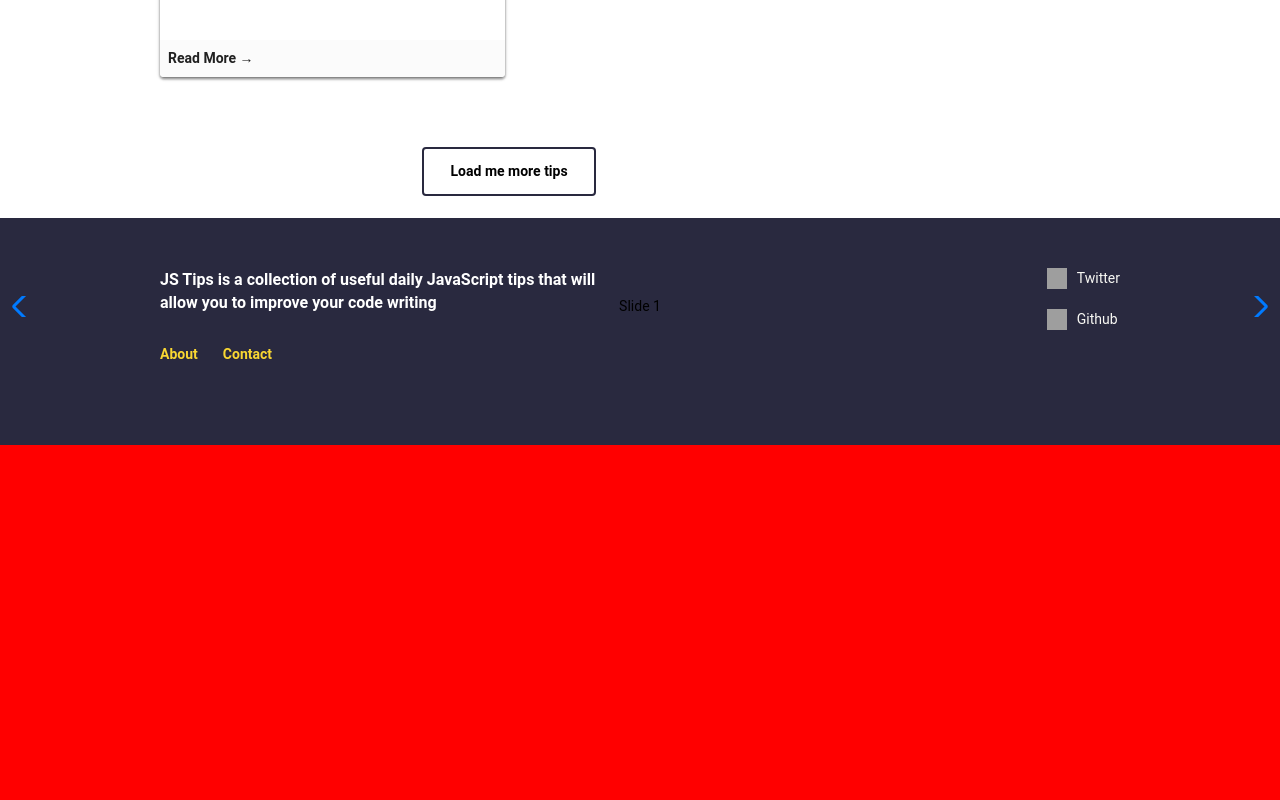
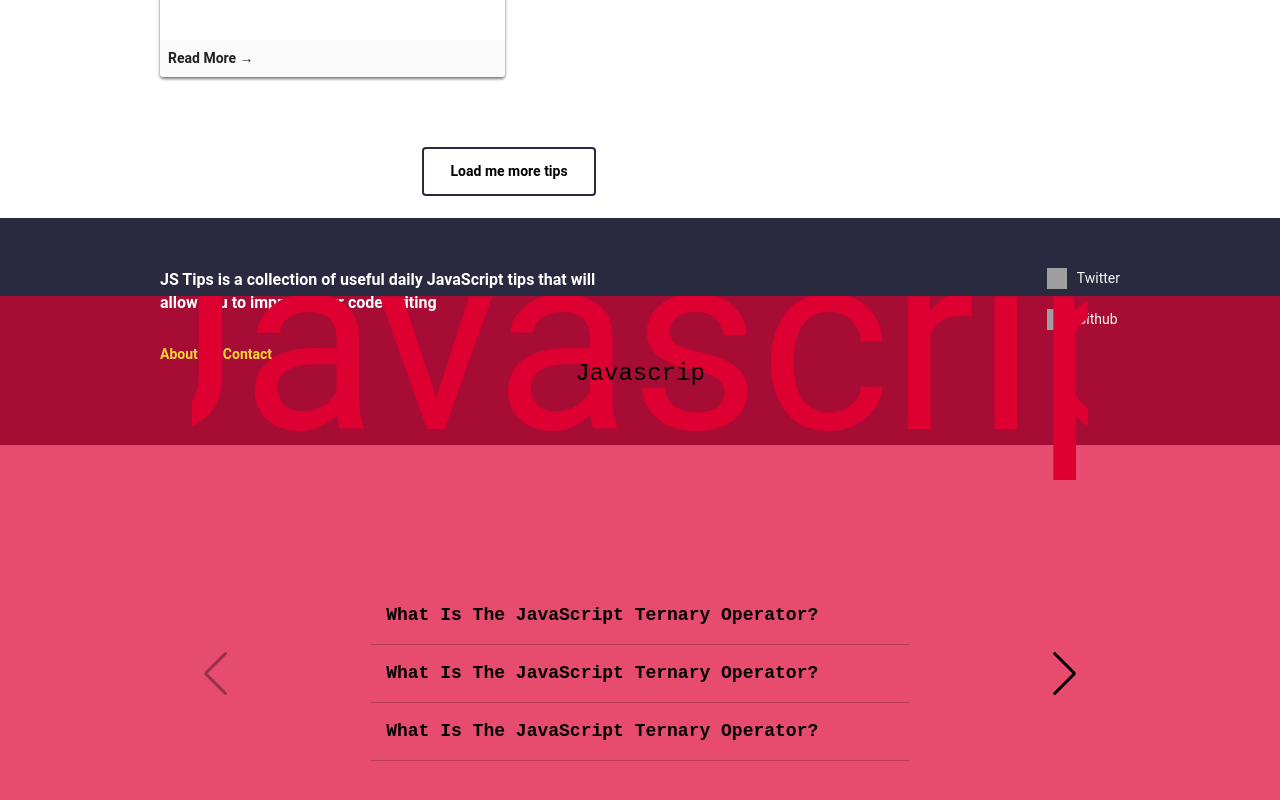
Before and after one commit to huynhquangminh/Js-tip-page-vuejs, a Vue app in the folder js-tip-co/: page /home in a window 1280 px wide. Shown: the part 1862-2662 px from the top of the page. Built offline with nearby package versions, Linux system fonts and the light colour scheme; grey boxes are pictures that could not be loaded.

Commit message:
update slide

```diff
--- a/js-tip-co/package.json
+++ b/js-tip-co/package.json
@@ -9,7 +9,7 @@
   },
   "dependencies": {
     "core-js": "^3.6.5",
-    "swiper": "^6.5.0",
+    "swiper": "5.4.5",
     "vue": "^2.6.11",
     "vue-awesome-swiper": "^4.1.1",
     "vue-router": "^3.5.1",
--- a/js-tip-co/src/components/SwiperApp.vue
+++ b/js-tip-co/src/components/SwiperApp.vue
@@ -1,8 +1,29 @@
 <template>
     <div class="swiperVue">
-        <swiper class="swiper" :options="swiperOption">
-            <swiper-slide>Slide 1</swiper-slide>
-            <swiper-slide>Slide 2</swiper-slide>
+        <swiper
+            class="swiper swiperVue_block "
+            :options="swiperOption"
+            @slideChange="slideChange()"
+        >
+            <swiper-slide v-for="(item, index) in listCourse" :key="index">
+                <div class="swiperVue_titleBig">
+                    <span>{{item}}</span>
+                </div>
+                <div class="swiperVue_titleSmall">{{item}}</div>
+                <div class="swiperVue_content">
+                    <ul class="swiperVue_content__list">
+                        <li
+                            class="swiperVue_content__listItem"
+                        >What is the JavaScript ternary operator?</li>
+                        <li
+                            class="swiperVue_content__listItem"
+                        >What is the JavaScript ternary operator?</li>
+                        <li
+                            class="swiperVue_content__listItem"
+                        >What is the JavaScript ternary operator?</li>
+                    </ul>
+                </div>
+            </swiper-slide>
             <div class="swiper-button-prev" slot="button-prev"></div>
             <div class="swiper-button-next" slot="button-next"></div>
         </swiper>
@@ -16,29 +37,69 @@
         Swiper,
         SwiperSlide,
     },
-    data: function () {
-        return {
-            swiperOption: {
-                navigation: {
-                    nextEl: '.swiper-button-next',
-                    prevEl: '.swiper-button-prev',
-                },
+    data: () => ({
+        swiperOption: {
+            navigation: {
+                nextEl: '.swiper-button-next',
+                prevEl: '.swiper-button-prev',
             },
-        };
+        },
+        listCourse: ['javascrip', 'vuejs', 'angular', 'reactjs', 'more'],
+    }),
+    methods: {
+        slideChange(event) {
+            console.log('change slide', event)
+        }
     },
 };
 </script>
 <style lang="scss">
 .swiperVue {
     width: 100%;
-    height: 755px;
-    background-color: red;
-    margin-top: 100px;
+    margin: auto;
+    height: 100%;
+    background: rgba(221, 0, 49, 0.7);
+    display: flex;
     .swiper-slide {
         display: flex;
         justify-content: center;
         align-items: center;
         text-align: center;
     }
+    &_block {
+        width: 70%;
+        display: flex;
+    }
+    &_titleSmall {
+        font-family: roboto mono, monospace;
+        font-size: 24px;
+        position: absolute;
+        top: 60px;
+        text-transform: capitalize;
+    }
+    &_titleBig {
+        // font-family: roboto mono, monospace;
+        font-size: 250px;
+        position: absolute;
+        top: -140px;
+        text-transform: capitalize;
+        color: rgba(221, 0, 49, 1);
+    }
+    &_content {
+        width: 60%;
+        height: auto;
+        &__list {
+            list-style-type: none;
+            &Item {
+                font-size: 18px;
+                font-weight: bold;
+                text-align: left;
+                font-family: roboto mono, monospace;
+                border-bottom: solid 1px rgba(0, 0, 0, 0.2);
+                padding: 15px;
+                text-transform: capitalize;
+            }
+        }
+    }
 }
 </style>
--- a/js-tip-co/src/main.js
+++ b/js-tip-co/src/main.js
@@ -1,7 +1,7 @@
 import Vue from 'vue'
 import App from './App.vue'
 import VueAwesomeSwiper from 'vue-awesome-swiper'
-import 'swiper/swiper-bundle.css'
+import 'swiper/css/swiper.css';
 import Vuetify from 'vuetify'
 import 'vuetify/dist/vuetify.min.css'
 import router from './router'
--- a/js-tip-co/src/views/Header.vue
+++ b/js-tip-co/src/views/Header.vue
@@ -53,11 +53,10 @@
         align-items: center;
         justify-content: space-between;
         // padding-right: 36px;
-        &Logo {
-        }
         &Action {
+            width: 300px;
+            align-items: center;
             &_btn {
-                margin-left: 10px;
                 margin-right: 40px;
             }
             .v-btn__content {
--- a/js-tip-co/src/views/Home.vue
+++ b/js-tip-co/src/views/Home.vue
@@ -14,7 +14,9 @@
                 <SidebarLeft></SidebarLeft>
             </div>
         </div>
-        <SwiperVue />
+        <div class="home_swiper">
+            <SwiperVue />
+        </div>
     </div>
 </template>
 <script>
@@ -76,5 +78,12 @@
         width: 30%;
         margin-top: 50px;
     }
+    &_swiper
+    {
+        width: 100%;
+        height: 755px;
+        margin-top: 100px;
+        display: flex;
+    }
 }
 </style>
```
Also changed, not shown: 1 other file (tests, documents, lock files or other folders).
